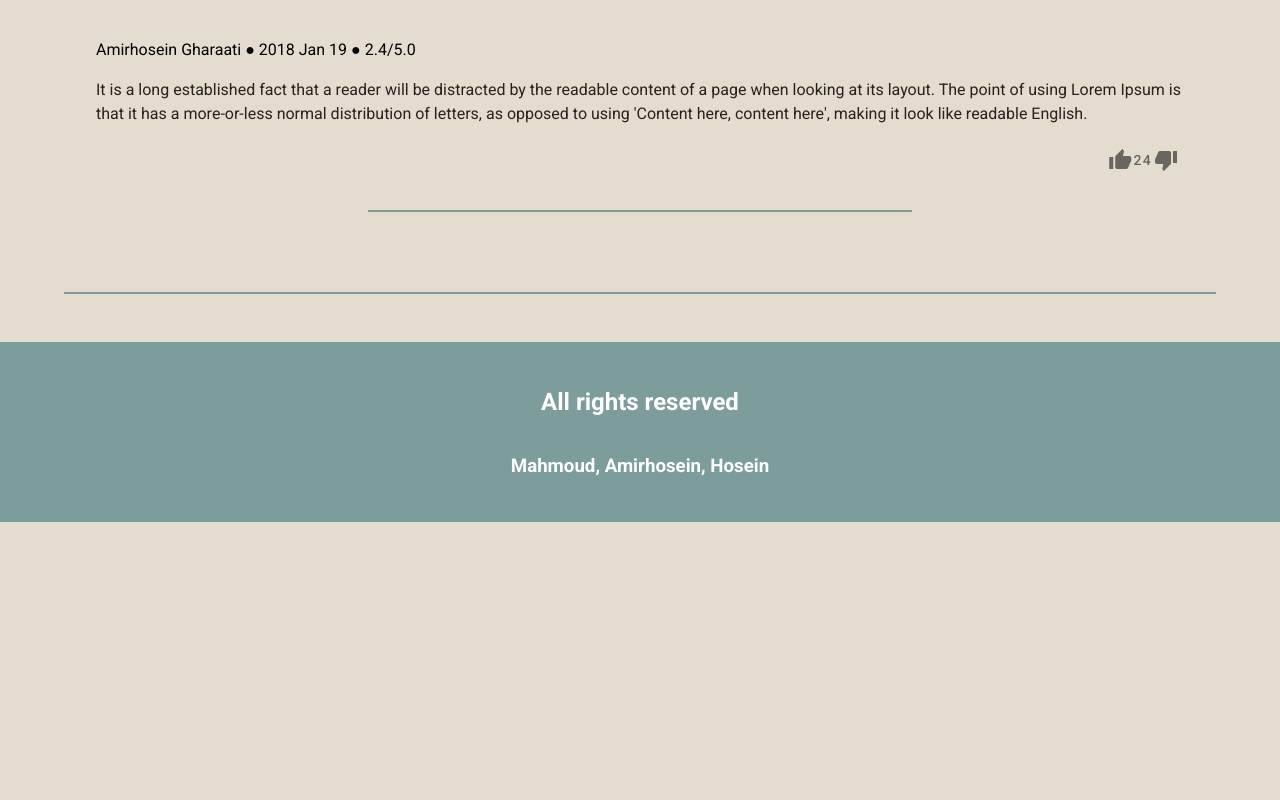
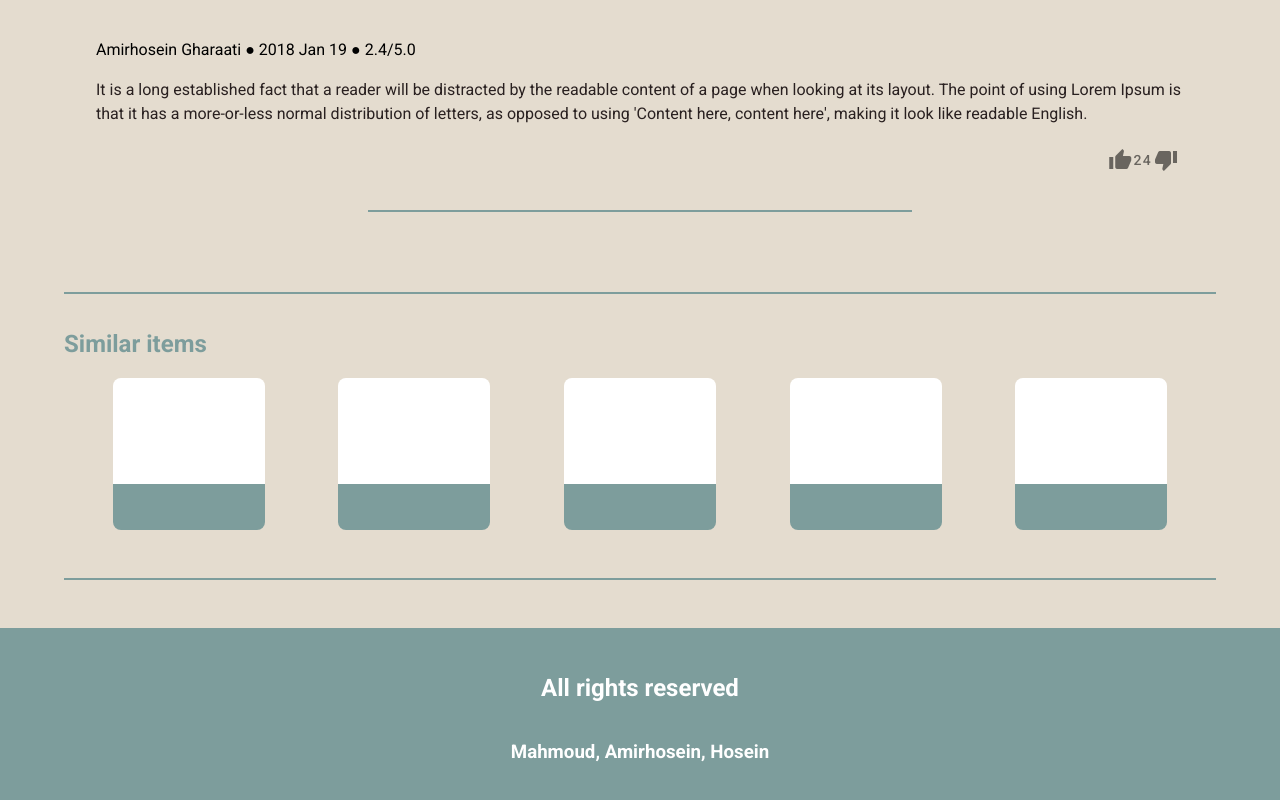
Before and after one commit to AmirHosein-Gharaati/marketplace-frontend, a Nuxt app: page /products/1 in a window 1280 px wide. Shown: the part 1024-1824 px from the top of the page. Before the commit the page ends 1546 px from the top, so only its background shows below. Built offline with nearby package versions, Linux system fonts and the light colour scheme.

Commit message:
better impl

```diff
--- a/assets/styles/page/product-detail.scss
+++ b/assets/styles/page/product-detail.scss
@@ -30,9 +30,6 @@
   &__specification,
   &__reviews {
     width: 100%;
-    > h2 {
-      color: $color-text;
-    }
   }
 
   &__reviews {
--- a/pages/products/_id.vue
+++ b/pages/products/_id.vue
@@ -22,13 +22,13 @@
       </div>
 
       <div class="product-detail__description">
-        <h2>Description</h2>
+        <h2 class="txt">Description</h2>
         <p class="px-8">{{ product.description }}</p>
         <div class="line"></div>
       </div>
 
       <div class="product-detail__specification">
-        <h2>Specification</h2>
+        <h2 class="txt">Specification</h2>
         <div
           class="px-8"
           v-for="key in Object.keys(product.specification)"
@@ -43,11 +43,25 @@
       </div>
 
       <div class="product-detail__reviews">
-        <h2>Reviews</h2>
+        <h2 class="txt">Reviews</h2>
         <div class="product-detail__reviews__list">
-          <Review :id="2"/>
-          <Review :id="3"/>
+          <Review :id="2" />
+          <Review :id="3" />
         </div>
+        <div class="line"></div>
+      </div>
+
+      <div>
+        <h2 class="txt">Similar items</h2>
+        <section>
+          <v-container>
+            <v-row>
+              <v-col v-for="n in 5" :key="n">
+                <CardItem />
+              </v-col>
+            </v-row>
+          </v-container>
+        </section>
         <div class="line"></div>
       </div>
     </div>
```
